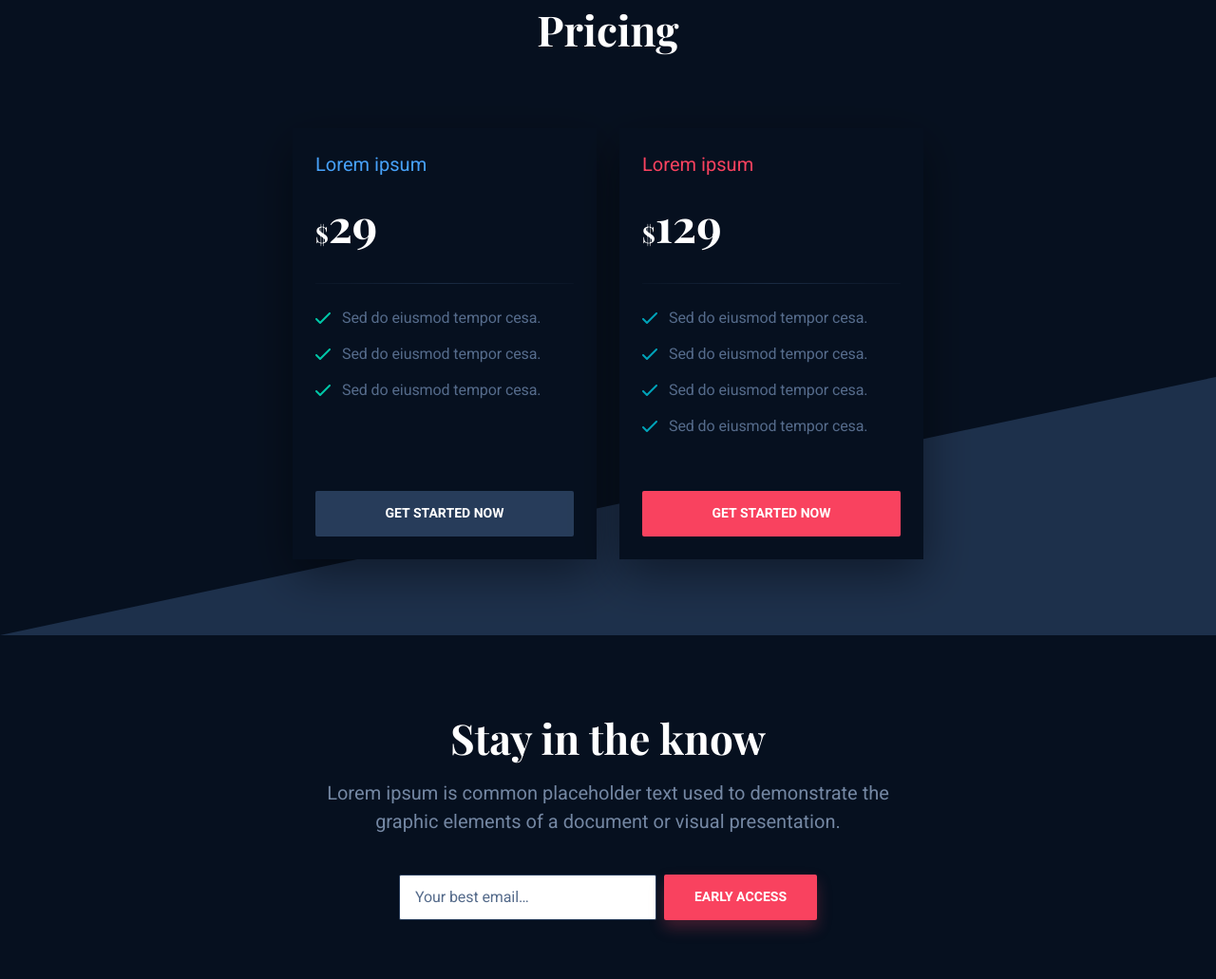
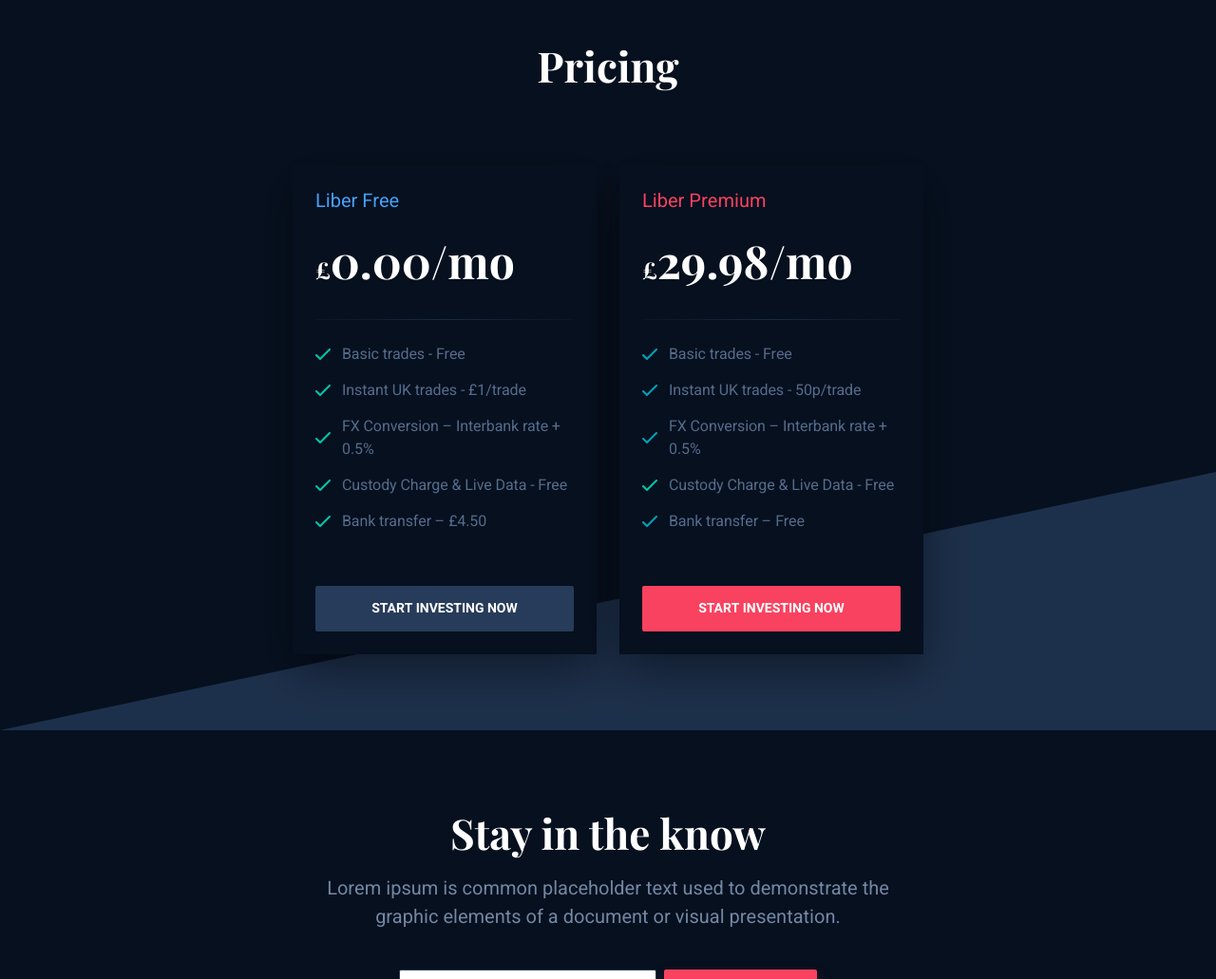
Before and after one commit to aluxian/Liber, a website: page public/index.html in a window 1280 px wide. Shown: the part 1769-2800 px from the top of the page at 95% size. Drawn offline with nearby package versions, Linux system fonts and the light colour scheme.

Commit message:
Add meaningful text to Pricing and add Liber to the top

```diff
--- a/public/index.html
+++ b/public/index.html
@@ -16,7 +16,7 @@
                 <div class="site-header-inner">
                     <div class="brand header-brand">
                         <h1 class="m-0">
-                            <a href="#">
+                            <a href="#" style="display: inline-block">
 								<svg width="32" height="32" viewBox="0 0 32 32" xmlns="http://www.w3.org/2000/svg">
 									<title>Liber</title>
 								    <defs>
@@ -36,6 +36,7 @@
 								    </g>
 								</svg>
                             </a>
+                            <span style="display: inline-block; font-size: 30px">Liber</span>
                         </h1>
                     </div>
                 </div>
@@ -48,7 +49,7 @@
                     <div class="hero-inner">
 						<div class="hero-copy">
 	                        <h1 class="hero-title mt-0">Investment made easy</h1>
-	                        <p class="hero-paragraph">With our app you are the one who chooses where to invest and how much. We are here to provide you all of the details and be with you along the way.</p>
+	                        <p class="hero-paragraph">With our app you are the one who chooses where to invest and how much. We give you the freedom to grow and we are here to support you along the way.</p>
 	                        <div class="hero-cta"><a class="button button-shadow" href="#">Learn more</a><a class="button button-primary button-shadow" href="#">  Early access</a></div>
 						</div>
 						<div class="hero-app">
@@ -304,8 +305,8 @@
                                 <div class="pricing-table-inner">
                                     <div class="pricing-table-main">
                                         <div class="pricing-table-header">
-                                            <div class="pricing-table-title mt-12 mb-16 text-secondary">Lorem ipsum</div>
-                                            <div class="pricing-table-price mb-24 pb-32"><span class="pricing-table-price-currency h3">$</span><span class="pricing-table-price-amount h1">29</span></div>
+                                            <div class="pricing-table-title mt-12 mb-16 text-secondary">Liber Free</div>
+                                            <div class="pricing-table-price mb-24 pb-32"><span class="pricing-table-price-currency h3">£</span><span class="pricing-table-price-amount h1">0.00/mo</span></div>
                                         </div>
                                         <ul class="pricing-table-features list-reset text-xs mb-56">
                                             <li>
@@ -314,7 +315,7 @@
                                                         <path d="M14.3.3L5 9.6 1.7 6.3c-.4-.4-1-.4-1.4 0-.4.4-.4 1 0 1.4l4 4c.2.2.4.3.7.3.3 0 .5-.1.7-.3l10-10c.4-.4.4-1 0-1.4-.4-.4-1-.4-1.4 0z" fill="#00C6A7" fill-rule="nonzero"/>
                                                     </svg>
                                                 </span>
-                                                <span>Sed do eiusmod tempor cesa.</span>
+                                                <span>Basic trades - Free</span>
                                             </li>
                                             <li>
                                                 <span class="list-icon">
@@ -322,7 +323,7 @@
                                                         <path d="M14.3.3L5 9.6 1.7 6.3c-.4-.4-1-.4-1.4 0-.4.4-.4 1 0 1.4l4 4c.2.2.4.3.7.3.3 0 .5-.1.7-.3l10-10c.4-.4.4-1 0-1.4-.4-.4-1-.4-1.4 0z" fill="#00C6A7" fill-rule="nonzero"/>
                                                     </svg>
                                                 </span>
-                                                <span>Sed do eiusmod tempor cesa.</span>
+                                                <span>Instant UK trades - £1/trade</span>
                                             </li>
                                             <li>
                                                 <span class="list-icon">
@@ -330,12 +331,28 @@
                                                         <path d="M14.3.3L5 9.6 1.7 6.3c-.4-.4-1-.4-1.4 0-.4.4-.4 1 0 1.4l4 4c.2.2.4.3.7.3.3 0 .5-.1.7-.3l10-10c.4-.4.4-1 0-1.4-.4-.4-1-.4-1.4 0z" fill="#00C6A7" fill-rule="nonzero"/>
                                                     </svg>
                                                 </span>
-                                                <span>Sed do eiusmod tempor cesa.</span>
+                                                <span>FX Conversion – Interbank rate + 0.5%</span>
+                                            </li>
+                                            <li>
+                                                <span class="list-icon">
+                                                    <svg width="16" height="12" xmlns="http://www.w3.org/2000/svg">
+                                                        <path d="M14.3.3L5 9.6 1.7 6.3c-.4-.4-1-.4-1.4 0-.4.4-.4 1 0 1.4l4 4c.2.2.4.3.7.3.3 0 .5-.1.7-.3l10-10c.4-.4.4-1 0-1.4-.4-.4-1-.4-1.4 0z" fill="#00C6A7" fill-rule="nonzero"/>
+                                                    </svg>
+                                                </span>
+                                                <span>Custody Charge & Live Data - Free</span>
+                                            </li>
+                                            <li>
+                                                <span class="list-icon">
+                                                    <svg width="16" height="12" xmlns="http://www.w3.org/2000/svg">
+                                                        <path d="M14.3.3L5 9.6 1.7 6.3c-.4-.4-1-.4-1.4 0-.4.4-.4 1 0 1.4l4 4c.2.2.4.3.7.3.3 0 .5-.1.7-.3l10-10c.4-.4.4-1 0-1.4-.4-.4-1-.4-1.4 0z" fill="#00C6A7" fill-rule="nonzero"/>
+                                                    </svg>
+                                                </span>
+                                                <span>Bank transfer – £4.50</span>
                                             </li>
                                         </ul>
                                     </div>
                                     <div class="pricing-table-cta">
-                                        <a class="button button-secondary button-block" href="#">Get started now</a>
+                                        <a class="button button-secondary button-block" href="#">Start investing now</a>
                                     </div>
                                 </div>
                             </div>
@@ -343,8 +360,8 @@
                                 <div class="pricing-table-inner">
                                     <div class="pricing-table-main">
                                         <div class="pricing-table-header">
-                                            <div class="pricing-table-title mt-12 mb-16 text-primary">Lorem ipsum</div>
-                                            <div class="pricing-table-price mb-24 pb-32"><span class="pricing-table-price-currency h3">$</span><span class="pricing-table-price-amount h1">129</span></div>
+                                            <div class="pricing-table-title mt-12 mb-16 text-primary">Liber Premium</div>
+                                            <div class="pricing-table-price mb-24 pb-32"><span class="pricing-table-price-currency h3">£</span><span class="pricing-table-price-amount h1">29.98/mo</span></div>
                                         </div>
                                         <ul class="pricing-table-features list-reset text-xs mb-56">
                                             <li>
@@ -353,7 +370,7 @@
                                                         <path d="M14.3.3L5 9.6 1.7 6.3c-.4-.4-1-.4-1.4 0-.4.4-.4 1 0 1.4l4 4c.2.2.4.3.7.3.3 0 .5-.1.7-.3l10-10c.4-.4.4-1 0-1.4-.4-.4-1-.4-1.4 0z" fill="#00A2B8" fill-rule="nonzero"/>
                                                     </svg>
                                                 </span>
-                                                <span>Sed do eiusmod tempor cesa.</span>
+                                                <span>Basic trades - Free</span>
                                             </li>
                                             <li>
                                                 <span class="list-icon">
@@ -361,7 +378,7 @@
                                                         <path d="M14.3.3L5 9.6 1.7 6.3c-.4-.4-1-.4-1.4 0-.4.4-.4 1 0 1.4l4 4c.2.2.4.3.7.3.3 0 .5-.1.7-.3l10-10c.4-.4.4-1 0-1.4-.4-.4-1-.4-1.4 0z" fill="#00A2B8" fill-rule="nonzero"/>
                                                     </svg>
                                                 </span>
-                                                <span>Sed do eiusmod tempor cesa.</span>
+                                                <span>Instant UK trades - 50p/trade</span>
                                             </li>
                                             <li>
                                                 <span class="list-icon">
@@ -369,7 +386,15 @@
                                                         <path d="M14.3.3L5 9.6 1.7 6.3c-.4-.4-1-.4-1.4 0-.4.4-.4 1 0 1.4l4 4c.2.2.4.3.7.3.3 0 .5-.1.7-.3l10-10c.4-.4.4-1 0-1.4-.4-.4-1-.4-1.4 0z" fill="#00A2B8" fill-rule="nonzero"/>
                                                     </svg>
                                                 </span>
-                                                <span>Sed do eiusmod tempor cesa.</span>
+                                                <span>FX Conversion – Interbank rate + 0.5%</span>
+                                            </li>
+                                            <li>
+                                                <span class="list-icon">
+                                                    <svg width="16" height="12" xmlns="http://www.w3.org/2000/svg">
+                                                        <path d="M14.3.3L5 9.6 1.7 6.3c-.4-.4-1-.4-1.4 0-.4.4-.4 1 0 1.4l4 4c.2.2.4.3.7.3.3 0 .5-.1.7-.3l10-10c.4-.4.4-1 0-1.4-.4-.4-1-.4-1.4 0z" fill="#00C6A7" fill-rule="nonzero"/>
+                                                    </svg>
+                                                </span>
+                                                <span>Custody Charge & Live Data - Free</span>
                                             </li>
                                             <li>
                                                 <span class="list-icon">
@@ -377,12 +402,12 @@
                                                         <path d="M14.3.3L5 9.6 1.7 6.3c-.4-.4-1-.4-1.4 0-.4.4-.4 1 0 1.4l4 4c.2.2.4.3.7.3.3 0 .5-.1.7-.3l10-10c.4-.4.4-1 0-1.4-.4-.4-1-.4-1.4 0z" fill="#00A2B8" fill-rule="nonzero"/>
                                                     </svg>
                                                 </span>
-                                                <span>Sed do eiusmod tempor cesa.</span>
+                                                <span>Bank transfer – Free</span>
                                             </li>
                                         </ul>
                                     </div>
                                     <div class="pricing-table-cta">
-                                        <a class="button button-primary button-block" href="#">Get started now</a>
+                                        <a class="button button-primary button-block" href="#">Start investing now</a>
                                     </div>
                                 </div>
                             </div>
```
